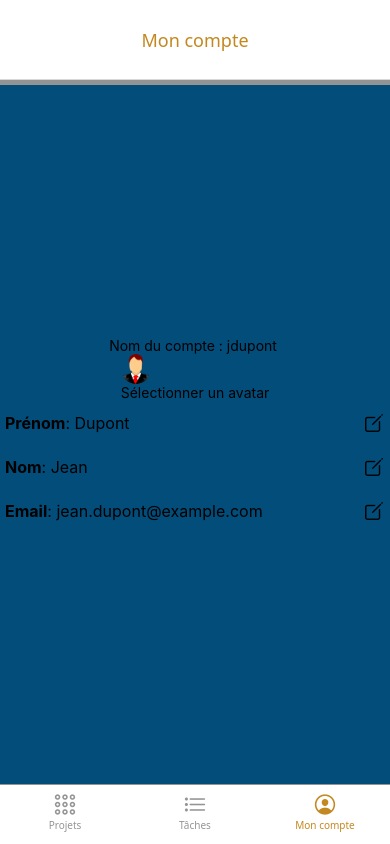
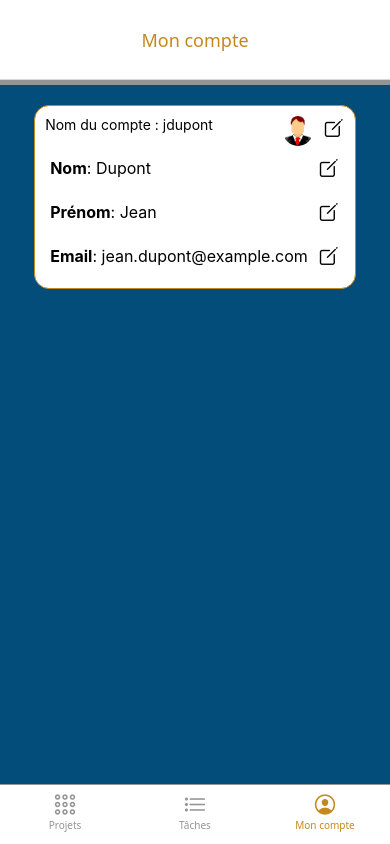
Before and after one commit to I-Chausse/PerfectPlannerBase, a React Native app: screen /AccountNavigator in a window 390 px wide. Built offline with nearby package versions, Linux system fonts and the light colour scheme.

Commit message:
Feat: design of my account section

```diff
--- a/screens/AccountScreen.js
+++ b/screens/AccountScreen.js
@@ -3,6 +3,7 @@ import { View, Text, TouchableOpacity, Image } from 'react-native';
 import { users } from '../data/users';
 import EditableText from '../components/editableFields/EditableText';
 import { useNavigation } from '@react-navigation/native';
+import { Ionicons } from '@expo/vector-icons';
 
 const AccountScreen = () => {
   const navigation = useNavigation();
@@ -32,19 +33,22 @@ const AccountScreen = () => {
 
   return (
     <View style={styles.container}>
+      <View style={styles.innerCard}>
+        <View style={styles.topContainer}>
           <Text>Nom du compte : {editedUser.nomUtilisateur} </Text>
-
           <TouchableOpacity onPress={navigateToAvatarSelection} style={styles.avatarContainer}>
             <Image
               style={styles.avatar}
               source={avatarImages[editedUser.avatar]}
             />
-        <Text style={styles.selectUserText}>Sélectionner un avatar</Text>
+            <Ionicons name="create-outline" size={22}/>
           </TouchableOpacity>
+        </View>
 
-      <EditableText value={editedUser.nom} onSave={(value) => handleSave('nom', value)} label="Prénom"></EditableText>
-      <EditableText value={editedUser.prenom} onSave={(value) => handleSave('prenom', value)} label="Nom"></EditableText>
+        <EditableText value={editedUser.nom} onSave={(value) => handleSave('nom', value)} label="Nom"></EditableText>
+        <EditableText value={editedUser.prenom} onSave={(value) => handleSave('prenom', value)} label="Prénom"></EditableText>
         <EditableText value={editedUser.email} onSave={(value) => handleSave('email', value)} label="Email"></EditableText>
+      </View>
     </View>
   );
 };
@@ -53,16 +57,33 @@ const styles = {
   container: {
     flex: 1,
     alignItems: 'center',
-    justifyContent: 'center',
+    justifyContent: 'top',
     borderTopWidth: 5,
     borderColor: '#949494',
     backgroundColor: '#034d7b',
+    padding: 10,
   },
   avatar: {
     width: 30,
     height: 30,
     borderRadius: 15,
+    marginRight: 10,
   },
+  innerCard: {
+    backgroundColor: '#fff',
+    marginTop: 10,
+    padding: 10,
+    borderRadius: 15,
+    borderColor: '#c48820',
+    borderWidth: 1,
+  },
+  topContainer: {
+    flexDirection: 'row',
+    justifyContent: 'space-between',
+  },
+  avatarContainer: {
+    flexDirection: 'row'
+  }
 };
 
 export default AccountScreen;
--- a/screens/AvatarSelectionScreen.js
+++ b/screens/AvatarSelectionScreen.js
@@ -23,7 +23,7 @@ const AvatarSelectionScreen = ({ route }) => {
 
     return (
         <View style={styles.container}>
-            <Text style={styles.title}>Select Your Avatar</Text>
+            <View style={styles.innerContainer}>
                 <FlatList
                     data={Object.keys(avatarImages)}
                     renderItem={({ item }) => (
@@ -33,8 +33,10 @@ const AvatarSelectionScreen = ({ route }) => {
                         </TouchableOpacity>
                     )}
                     keyExtractor={(item) => item}
-                horizontal
+                    numColumns={2}
                 />
+            </View>
+
         </View>
     );
 }
@@ -44,7 +46,21 @@ const styles = StyleSheet.create({
         flex: 1,
         alignItems: 'center',
         justifyContent: 'center',
+        backgroundColor: '#034d7b',
+        padding: 10,
+
     },
+    avatar: {
+        width: 100,
+        height: 100,
+        margin: 10,
+        borderWidth: 1,
+        borderRadius: 50,
+    },
+    innerContainer: {
+        backgroundColor: '#fff',
+        borderRadius: 15,
+    }
 });
 
 export default AvatarSelectionScreen;
```
Lines whose indentation alone changed are shown as unchanged.
